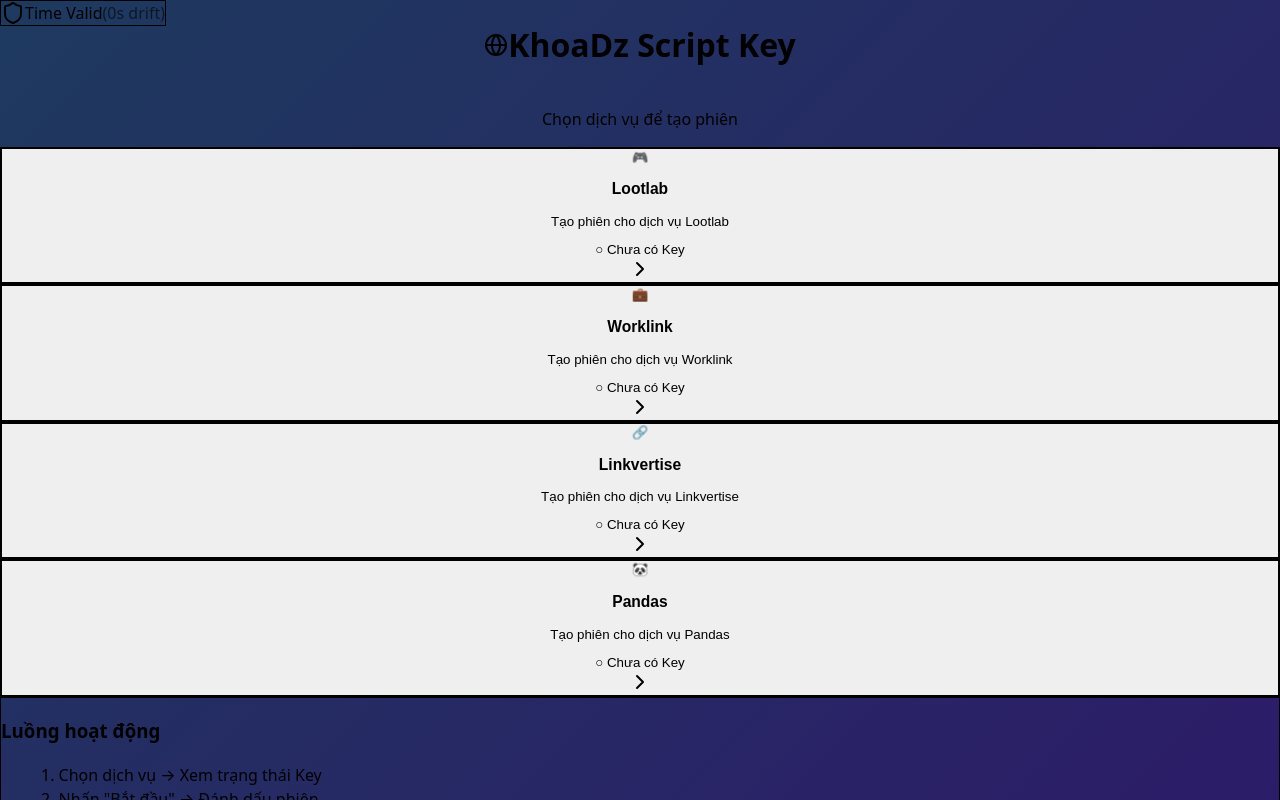
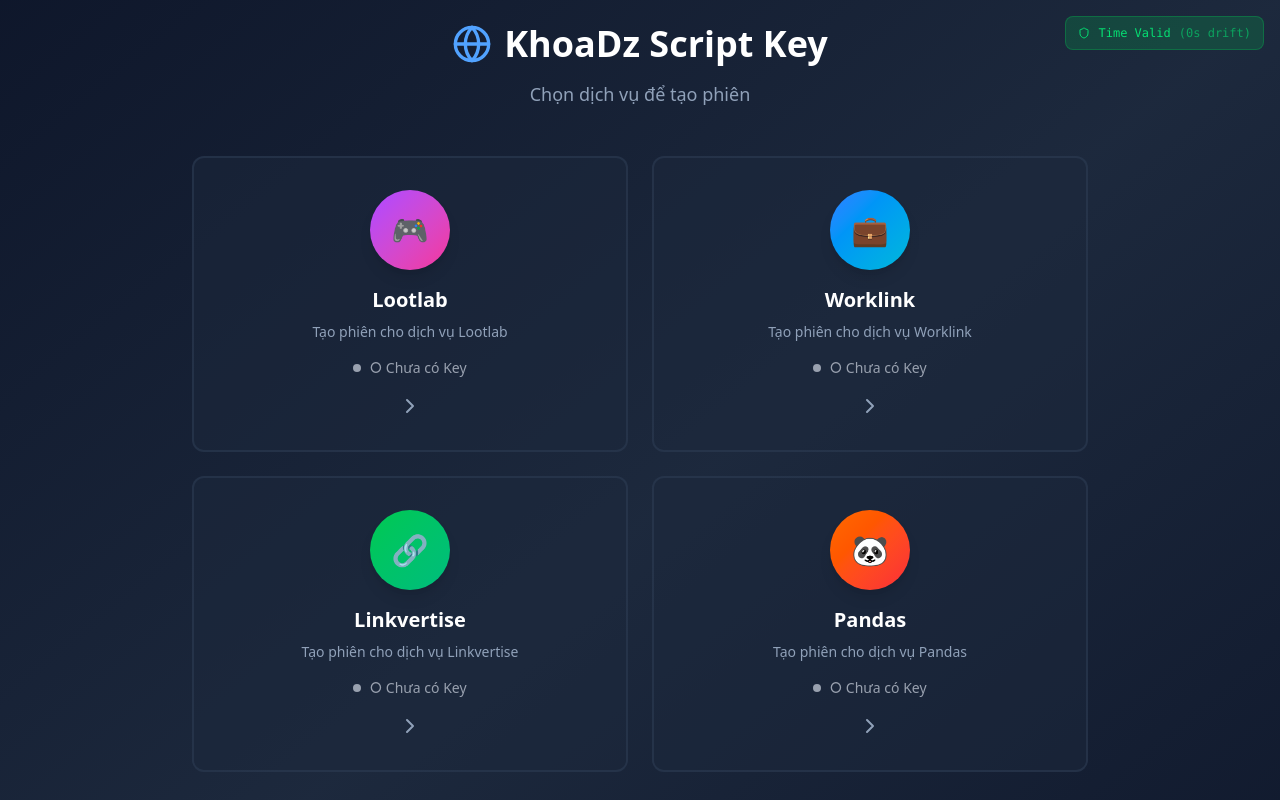
Before and after one commit to quangkhoa1792013-cell/web-key-api, a React app in the folder frontend/: page / in a window 1280 px wide. Shown: the top 800 px of the page. Built offline with nearby package versions, Linux system fonts and the light colour scheme; no server answers; the HTML template or start-up script is replaced by a standard one.

Commit message:
Update project: 17/03/2026 23:58:11,89

```diff
--- a/frontend/src/index.css
+++ b/frontend/src/index.css
@@ -1,3 +1,4 @@
+@import "tailwindcss";
 @tailwind base;
 @tailwind components;
 @tailwind utilities;
```
Also changed, not shown: frontend/package.json (+2 -5 lines), 1 other file (tests, documents, lock files or other folders).
